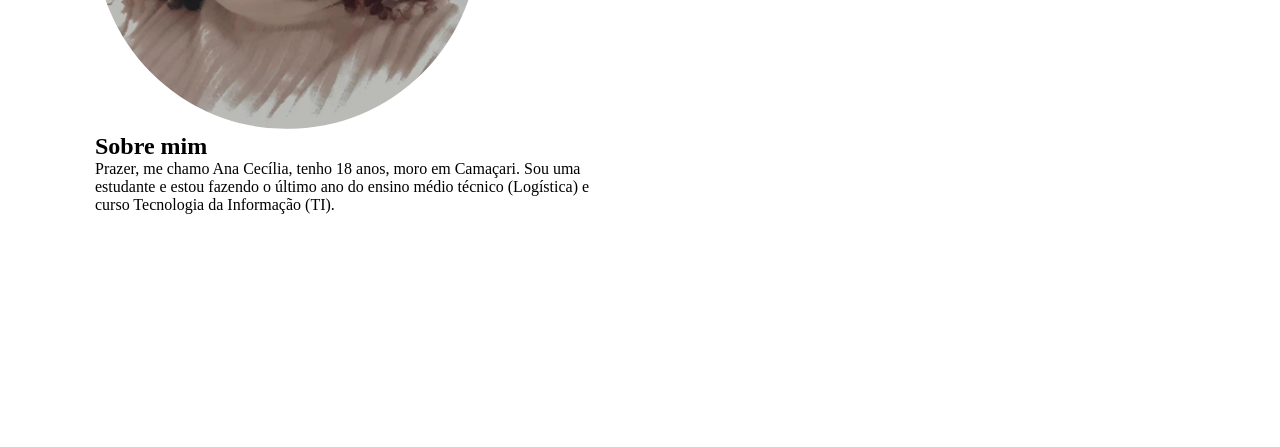
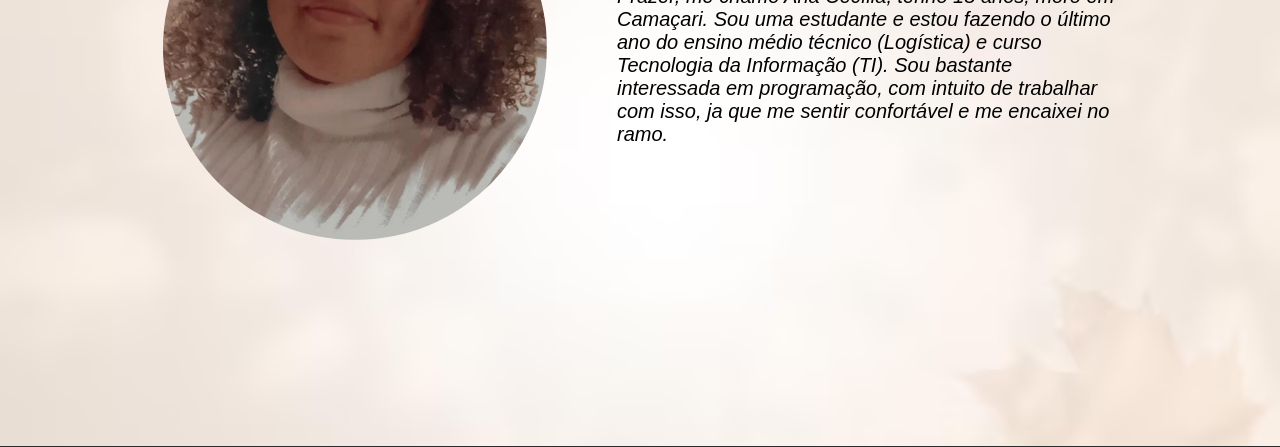
Before and after one commit to kkaninha/portfolio-anat3, a plain HTML site: page Portfolio-Ana/index.html in a window 1280 px wide. Shown: the part 560-1007 px from the top of the page. Drawn offline with Linux system fonts and the light colour scheme.

Commit message:
Add files via upload

```diff
--- a/Portfolio-Ana/assets/Css/style.css
+++ b/Portfolio-Ana/assets/Css/style.css
@@ -29,15 +29,31 @@ a{
     align-items: center;
     justify-content: center;
     font-size: 22px;
-    font-family:Georgia, 'Times New Roman', Times;
+    font-family:Georgia , Times;
     border-bottom: 4px solid #2b2b2b;
 }
 section{
-    height: 100vh;
-    padding: 95px;
-    width:56%;
+    background-image: url(../images/fundo-de-substituto.avif);
+    background-size: cover;
+    min-height: 100vh;
+    width:100%;
+    border-bottom: 10px #2b2b2b;
+}
+#sobre-mim{
+    display: flex;
+    align-items: center;
+    padding: 10px;
+    justify-content: center;
+    gap: 70px;
+    font-size: 20px;
+    font-family: Arial, serif;
+    font-style: italic;
+    border-bottom: 4px solid #2b2b2b;
 }
 #sobre-mim img{
     max-width: 30vw;
     border-radius: 100%;
 }
+.elemento-de-sobre-mim{
+    max-width: 500px;
+}
--- a/Portfolio-Ana/index.html
+++ b/Portfolio-Ana/index.html
@@ -25,7 +25,7 @@
         <img src="./assets/images/Ana-T3.png" alt="Menina usando roupa branca e cabelo cacheado">
         <div class="elemento-de-sobre-mim">
         <h2>Sobre mim</h2>
-        <p>Prazer, me chamo Ana Cecília, tenho 18 anos, moro em Camaçari. Sou uma estudante e estou fazendo o último ano do ensino médio técnico (Logística) e curso Tecnologia da Informação (TI). </p>
+        <p>Prazer, me chamo Ana Cecília, tenho 18 anos, moro em Camaçari. Sou uma estudante e estou fazendo o último ano do ensino médio técnico (Logística) e curso Tecnologia da Informação (TI). Sou bastante interessada em programação, com intuito de trabalhar com isso, ja que me sentir confortável e me encaixei no ramo. </p>
         </div>
     </section>
     <section id="projetos">
```
Also changed, not shown: Portfolio-Ana/assets/images/fundo-de-substituto.avif (added).
